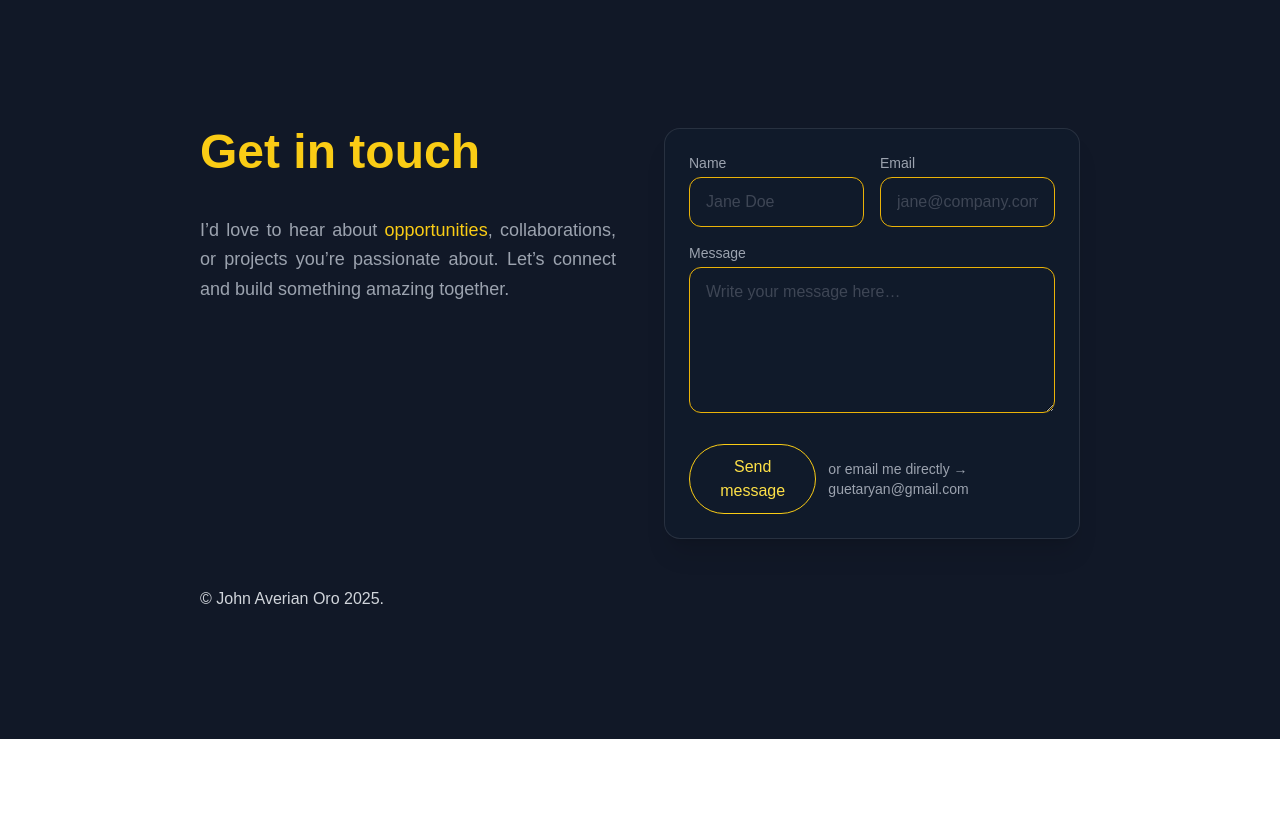
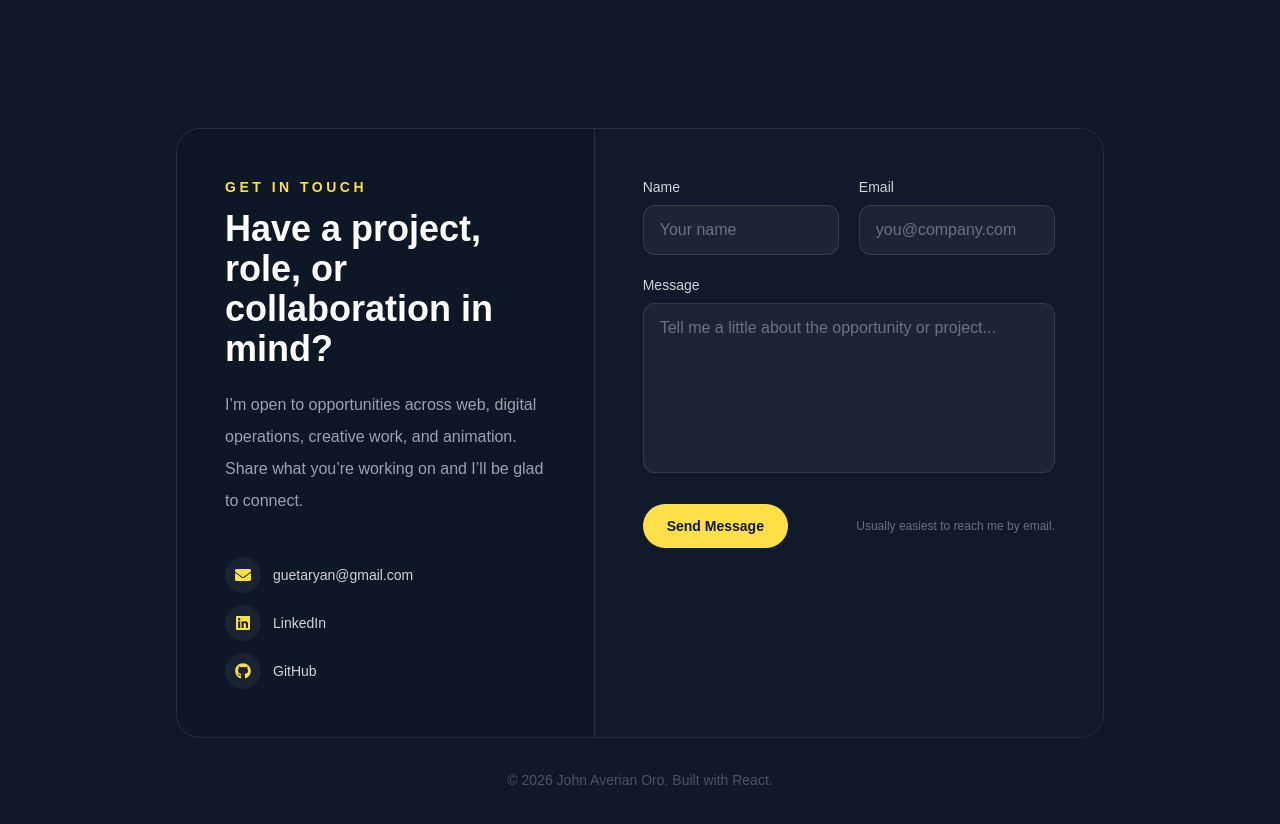
Before and after one commit to RaynGH/new-portfolio-main, a React (Create React App) app: page / in a window 1280 px wide. Shown: the part 6640-7464 px from the top of the page. Before the commit the page ends 7379 px from the top, so only its background shows below. Built offline with nearby package versions, Linux system fonts and the light colour scheme.

Commit message:
Refine Mark 1 contact section

```diff
--- a/src/Components/ContactMe.jsx
+++ b/src/Components/ContactMe.jsx
@@ -1,145 +1,205 @@
-import React, { useState } from "react";
-import { MdMail} from "react-icons/md";
+import { useState } from 'react';
+import { FaEnvelope, FaGithub, FaLinkedin } from 'react-icons/fa';
+
 function ContactMe() {
-  const [status, setStatus] = useState("idle");
+  const [status, setStatus] = useState('idle');
 
-  // return the encoded string and close the function
   const encode = (data) =>
     Object.keys(data)
-      .map((key) => encodeURIComponent(key) + "=" + encodeURIComponent(data[key]))
-      .join("&");
+      .map((key) => `${encodeURIComponent(key)}=${encodeURIComponent(data[key])}`)
+      .join('&');
 
-  async function handleSubmit(e) {
-    e.preventDefault();
-    setStatus("loading");
+  async function handleSubmit(event) {
+    event.preventDefault();
+    setStatus('loading');
 
-    const form = e.currentTarget;
+    const form = event.currentTarget;
     const formData = new FormData(form);
 
     try {
-      await fetch("/", {
-        method: "POST",
-        headers: { "Content-Type": "application/x-www-form-urlencoded" },
+      const response = await fetch('/', {
+        method: 'POST',
+        headers: { 'Content-Type': 'application/x-www-form-urlencoded' },
         body: encode({
-          "form-name": form.getAttribute("name"),
+          'form-name': form.getAttribute('name'),
           ...Object.fromEntries(formData),
         }),
       });
+
+      if (!response.ok) {
+        throw new Error('Form submission failed');
+      }
+
       form.reset();
-      setStatus("success");
-    } catch (err) {
-      setStatus("error");
+      setStatus('success');
+    } catch (error) {
+      setStatus('error');
     }
   }
 
   return (
-    <div className="max-w-6xl mx-auto px-6 grid grid-cols-1 lg:grid-cols-2 gap-12 items-start">
-        {/* LEFT SIDE */}
-        <div className="text-center lg:text-left flex flex-col justify-center">
-          <h2 className="text-5xl font-bold text-green-500 dark:text-yellow-400 mb-10">Get in touch</h2>
-          <p className="text-gray-500 dark:text-gray-400 text-lg leading-relaxed max-w-md mx-auto lg:mx-0 text-justify">
-            I’d love to hear about{" "}
-            <span className="dark:text-yellow-400 text-green-400 font-medium">opportunities</span>,
-            collaborations, or projects you’re passionate about.
-            Let’s connect and build something amazing together.
+    <div className="mx-auto max-w-6xl">
+      <div className="overflow-hidden rounded-3xl border border-gray-200 bg-gray-50 shadow-sm dark:border-white/10 dark:bg-[#0d1726]">
+        <div className="grid gap-0 lg:grid-cols-[0.9fr_1.1fr]">
+          <div className="flex flex-col justify-between p-7 sm:p-10 lg:p-12">
+            <div>
+              <p className="text-sm font-semibold uppercase tracking-[0.25em] text-green-600 dark:text-yellow-300">
+                Get In Touch
+              </p>
+              <h2 className="mt-3 text-3xl font-bold leading-tight text-gray-900 sm:text-4xl dark:text-white">
+                Have a project, role, or collaboration in mind?
+              </h2>
+              <p className="mt-5 max-w-lg text-base leading-8 text-gray-600 dark:text-gray-400">
+                I’m open to opportunities across web, digital operations, creative work, and animation. Share what you’re working on and I’ll be glad to connect.
               </p>
             </div>
 
-        {/* RIGHT SIDE */}
+            <div className="mt-10 space-y-3">
+              <a
+                href="mailto:guetaryan@gmail.com"
+                className="group flex items-center gap-3 text-sm font-medium text-gray-700 transition hover:text-green-600 dark:text-gray-300 dark:hover:text-yellow-300"
+              >
+                <span className="grid h-9 w-9 place-items-center rounded-full bg-white text-green-600 shadow-sm dark:bg-white/5 dark:text-yellow-300">
+                  <FaEnvelope className="h-4 w-4" />
+                </span>
+                guetaryan@gmail.com
+              </a>
+
+              <a
+                href="https://www.linkedin.com/in/john-averian-oro-b8ab41280/"
+                target="_blank"
+                rel="noreferrer"
+                className="group flex items-center gap-3 text-sm font-medium text-gray-700 transition hover:text-green-600 dark:text-gray-300 dark:hover:text-yellow-300"
+              >
+                <span className="grid h-9 w-9 place-items-center rounded-full bg-white text-green-600 shadow-sm dark:bg-white/5 dark:text-yellow-300">
+                  <FaLinkedin className="h-4 w-4" />
+                </span>
+                LinkedIn
+              </a>
+
+              <a
+                href="https://github.com/RaynGH"
+                target="_blank"
+                rel="noreferrer"
+                className="group flex items-center gap-3 text-sm font-medium text-gray-700 transition hover:text-green-600 dark:text-gray-300 dark:hover:text-yellow-300"
+              >
+                <span className="grid h-9 w-9 place-items-center rounded-full bg-white text-green-600 shadow-sm dark:bg-white/5 dark:text-yellow-300">
+                  <FaGithub className="h-4 w-4" />
+                </span>
+                GitHub
+              </a>
+            </div>
+          </div>
+
+          <div className="border-t border-gray-200 bg-white p-7 sm:p-10 lg:border-l lg:border-t-0 lg:p-12 dark:border-white/10 dark:bg-[#101a2a]">
             <form
               name="portfolio-contact"
               method="POST"
               data-netlify="true"
               data-netlify-honeypot="bot-field"
               onSubmit={handleSubmit}
-          className="dark:bg-[#101a2a] bg-green-500 border border-white/10 rounded-2xl p-6 shadow-xl"
             >
               <input type="hidden" name="form-name" value="portfolio-contact" />
+
               <p className="hidden">
                 <label>
-              Don’t fill this out: <input name="bot-field" />
+                  Don&apos;t fill this out: <input name="bot-field" />
                 </label>
               </p>
 
-          <div className="grid sm:grid-cols-2 gap-4">
+              <div className="grid gap-5 sm:grid-cols-2">
                 <div>
-              <label className="block text-sm dark:text-gray-400 text-white mb-1" htmlFor="name">
+                  <label
+                    className="mb-2 block text-sm font-medium text-gray-700 dark:text-gray-300"
+                    htmlFor="name"
+                  >
                     Name
                   </label>
                   <input
                     id="name"
                     name="name"
                     type="text"
+                    autoComplete="name"
                     required
-                className="w-full rounded-xl dark:bg-transparent bg-white border border-green-500 dark:border-yellow-500
-                  dark:focus:border-yellow-400/40 focus:border-green-400/40 dark:focus:ring-yellow-400/20
-                focus:ring-green-500/20  text-gray-900 dark:text-white px-4 py-3 outline-none placeholder:text-gray-500/50"
-                placeholder="Jane Doe"
+                    placeholder="Your name"
+                    className="w-full rounded-xl border border-gray-200 bg-gray-50 px-4 py-3 text-gray-900 outline-none transition placeholder:text-gray-400 focus:border-green-500 focus:ring-2 focus:ring-green-500/10 dark:border-white/10 dark:bg-white/5 dark:text-white dark:placeholder:text-gray-500 dark:focus:border-yellow-300 dark:focus:ring-yellow-300/10"
                   />
                 </div>
 
                 <div>
-              <label className="block text-sm dark:text-gray-400 text-white mb-1" htmlFor="email">
+                  <label
+                    className="mb-2 block text-sm font-medium text-gray-700 dark:text-gray-300"
+                    htmlFor="email"
+                  >
                     Email
                   </label>
                   <input
                     id="email"
                     name="email"
                     type="email"
+                    autoComplete="email"
                     required
-                className="w-full rounded-xl dark:bg-transparent bg-white border border border-green-500  dark:border-yellow-500
-                 dark:focus:border-yellow-400/40 focus:border-green-400/40 dark:focus:ring-yellow-400/20
-                focus:ring-green-500/20 text-gray-900 dark:text-white px-4 py-3 outline-none placeholder:text-gray-500/50"
-                placeholder="jane@company.com"
+                    placeholder="you@company.com"
+                    className="w-full rounded-xl border border-gray-200 bg-gray-50 px-4 py-3 text-gray-900 outline-none transition placeholder:text-gray-400 focus:border-green-500 focus:ring-2 focus:ring-green-500/10 dark:border-white/10 dark:bg-white/5 dark:text-white dark:placeholder:text-gray-500 dark:focus:border-yellow-300 dark:focus:ring-yellow-300/10"
                   />
                 </div>
               </div>
 
-          <div className="mt-4">
-            <label className="block text-sm dark:text-gray-400 text-white mb-1" htmlFor="message">
+              <div className="mt-5">
+                <label
+                  className="mb-2 block text-sm font-medium text-gray-700 dark:text-gray-300"
+                  htmlFor="message"
+                >
                   Message
                 </label>
                 <textarea
                   id="message"
                   name="message"
-              rows={5}
+                  rows={6}
                   required
-              className="w-full rounded-xl dark:bg-transparent bg-white border border-green-500  dark:border-yellow-500
-                dark:focus:border-yellow-400/40 focus:border-green-400/40 dark:focus:ring-yellow-400/20
-                focus:ring-green-500/20 text-gray-900 dark:text-white px-4 py-3 outline-none placeholder:text-gray-500/50"
-              placeholder="Write your message here…"
+                  placeholder="Tell me a little about the opportunity or project..."
+                  className="w-full resize-none rounded-xl border border-gray-200 bg-gray-50 px-4 py-3 text-gray-900 outline-none transition placeholder:text-gray-400 focus:border-green-500 focus:ring-2 focus:ring-green-500/10 dark:border-white/10 dark:bg-white/5 dark:text-white dark:placeholder:text-gray-500 dark:focus:border-yellow-300 dark:focus:ring-yellow-300/10"
                 />
               </div>
 
-          <div className="mt-6 flex items-center gap-3 flex-col sm:flex-row text-center sm:text-left">
+              <div className="mt-6 flex flex-col gap-3 sm:flex-row sm:items-center sm:justify-between">
                 <button
                   type="submit"
-              disabled={status === "loading"}
-              className="inline-flex items-center justify-center bg-emerald-600 dark:bg-transparent rounded-full border dark:border-yellow-400 border-green-300 px-5 py-2.5
-                dark:text-yellow-300 text-white font-medium dark:hover:bg-yellow-400 hover:bg-green-800 hover:text-[#FFFFFF]
-                 dark:hover:text-white transition disabled:opacity-60"
+                  disabled={status === 'loading'}
+                  className="inline-flex items-center justify-center rounded-full bg-green-500 px-6 py-3 text-sm font-semibold text-white transition hover:bg-green-600 disabled:cursor-not-allowed disabled:opacity-60 dark:bg-yellow-300 dark:text-gray-900 dark:hover:bg-yellow-200"
                 >
-              {status === "loading" ? "Sending…" : "Send message"}
+                  {status === 'loading' ? 'Sending…' : 'Send Message'}
                 </button>
-            <a
-              href="mailto:guetaryan@gmail.com"
-              className="text-sm dark:text-gray-400 text-white dark:hover:text-yellow-400 hover:text-green-200"
-            >
-              or email me directly → guetaryan@gmail.com
-            </a>
+
+                <p className="text-xs text-gray-500 dark:text-gray-500">
+                  Usually easiest to reach me by email.
+                </p>
               </div>
 
-          {status === "success" && (
-            <p className="mt-4 text-green-400">Thanks! Your message was sent.</p>
+              {status === 'success' && (
+                <p
+                  className="mt-5 rounded-xl border border-green-500/20 bg-green-50 px-4 py-3 text-sm text-green-700 dark:border-green-400/20 dark:bg-green-400/10 dark:text-green-300"
+                  role="status"
+                >
+                  Thanks — your message was sent successfully.
+                </p>
               )}
-          {status === "error" && (
-            <p className="mt-4 text-red-400">
-              Something went wrong. Please try again or use the email link.
+
+              {status === 'error' && (
+                <p
+                  className="mt-5 rounded-xl border border-red-500/20 bg-red-50 px-4 py-3 text-sm text-red-700 dark:border-red-400/20 dark:bg-red-400/10 dark:text-red-300"
+                  role="alert"
+                >
+                  Something went wrong. Please try again or email me directly.
                 </p>
               )}
             </form>
-        <footer>
-            <p>	&#169; John Averian Oro 2025.</p>
+          </div>
+        </div>
+      </div>
+
+      <footer className="pb-24 pt-8 text-center text-sm text-gray-400 lg:pb-8 dark:text-gray-600">
+        <p>© {new Date().getFullYear()} John Averian Oro. Built with React.</p>
       </footer>
     </div>
   );
```
Lines whose indentation alone changed are shown as unchanged.
